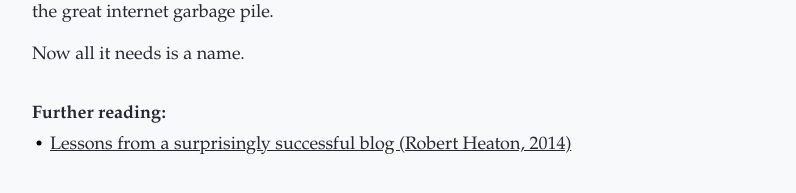
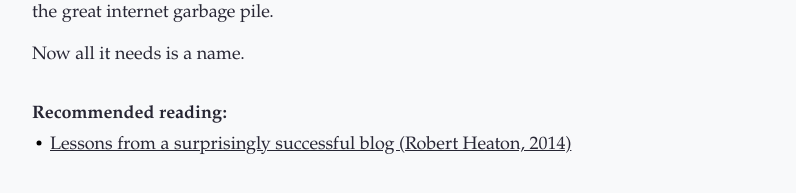
Before and after one commit to themichaelyang/themichaelyang.github.io-2022, a Jekyll site: the page built from _posts/2020-08-27-hello.md, in a window 1280 px wide. Shown: the part 309-502 px from the top of the page, without its empty margins (230-1026 px from the left). Built offline with Jekyll 4.4.1, drawn with Linux system fonts in a browser that asks for light colours; some web fonts are replaced.

Commit message:
update first post

```diff
--- a/_posts/2020-08-27-hello.md
+++ b/_posts/2020-08-27-hello.md
@@ -9,6 +9,6 @@ After much bikeshedding, I can finally say: Here is my blog, my little contribut
 
 Now all it needs is a name.
 
-### Further reading:
+### Recommended reading:
 {: .footnotes}
 - [Lessons from a surprisingly successful blog (Robert Heaton, 2014)](https://robertheaton.com/2014/07/26/lessons-from-a-surprisingly-successful-blog/)
```
